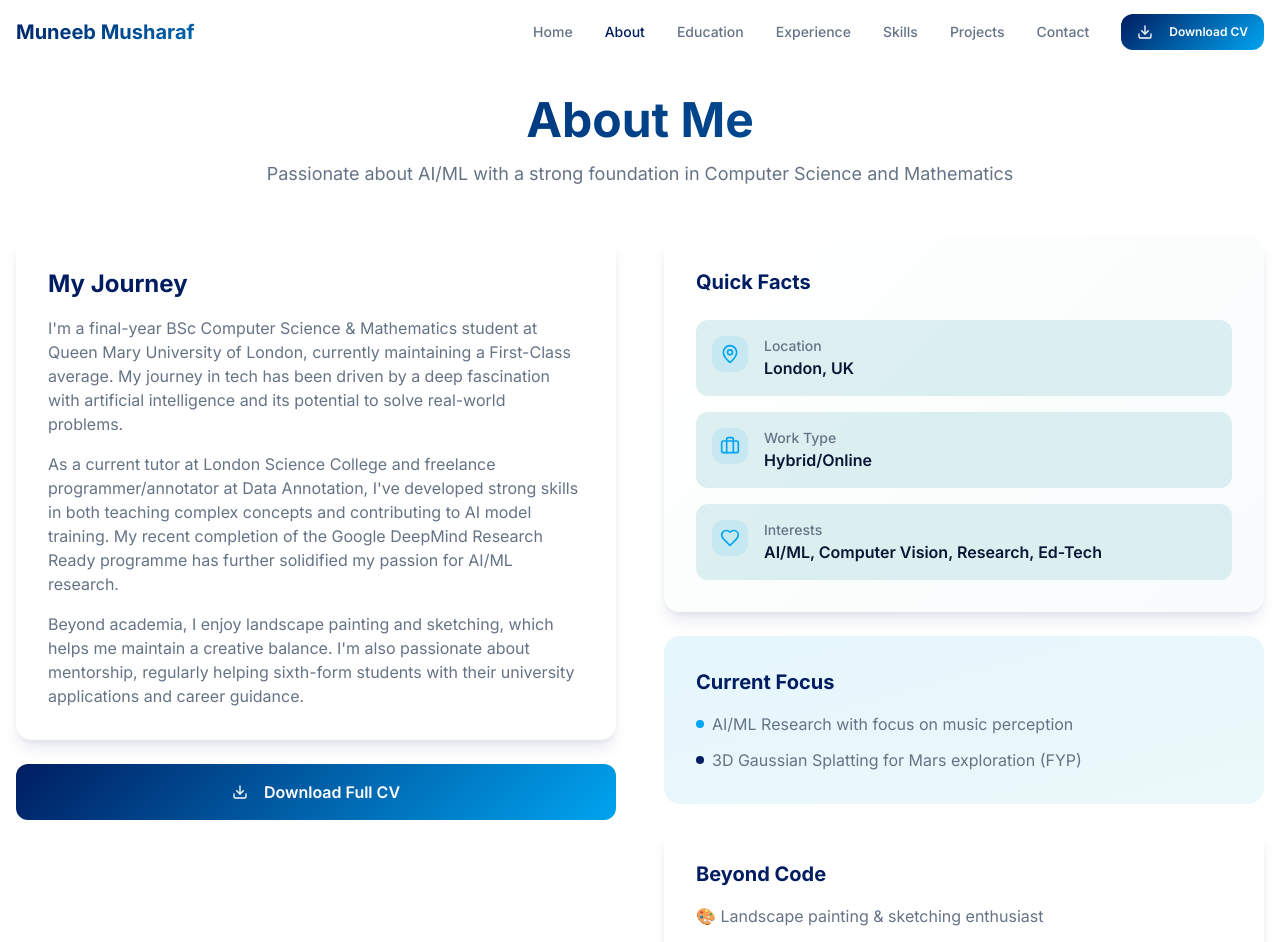
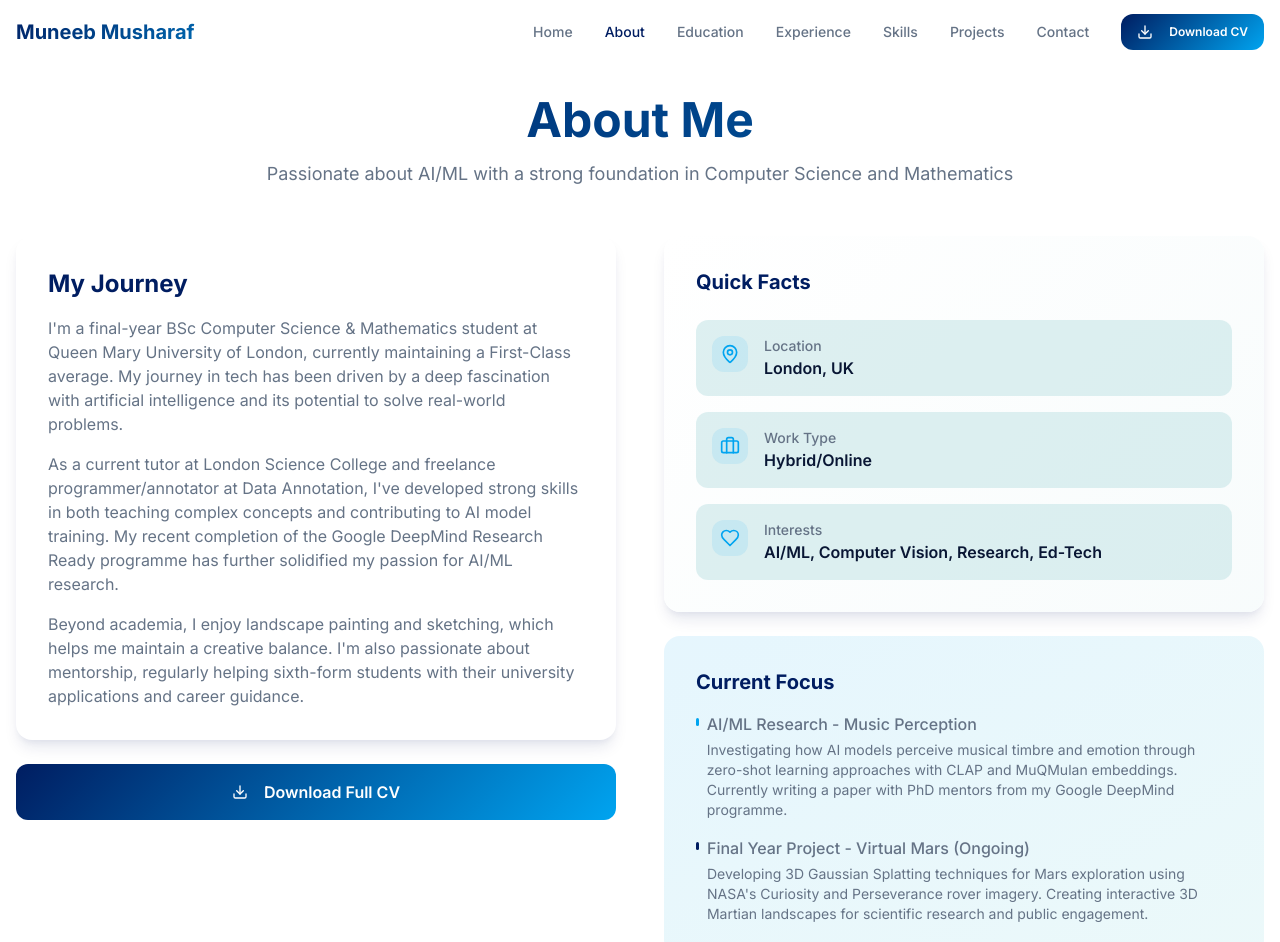
Before and after one commit to MUNEEBM05/muneeb-musharaf, a React (Vite) app: page /about in a window 1280 px wide. Shown: the top 942 px of the page. Built offline with nearby package versions, Linux system fonts and the light colour scheme.

Commit message:
Refine research details
Expand on research experience, specifically mentioning the ongoing final year project related to Mars.

```diff
--- a/src/pages/About.tsx
+++ b/src/pages/About.tsx
@@ -91,18 +91,20 @@ const About = () => {
             {/* Current Focus */}
             <div className="bg-gradient-to-br from-accent/10 to-teal/10 rounded-2xl p-8 animate-slide-in-right">
               <h3 className="text-xl font-bold text-primary mb-4">Current Focus</h3>
-              <ul className="space-y-3">
-                <li className="flex items-center gap-2">
-                  <span className="w-2 h-2 bg-accent rounded-full"></span>
-                  <span className="text-muted-foreground">
-                    AI/ML Research with focus on music perception
-                  </span>
+              <ul className="space-y-4">
+                <li className="flex items-start gap-2">
+                  <span className="w-2 h-2 bg-accent rounded-full mt-1.5"></span>
+                  <div className="text-muted-foreground">
+                    <p className="font-medium mb-1">AI/ML Research - Music Perception</p>
+                    <p className="text-sm">Investigating how AI models perceive musical timbre and emotion through zero-shot learning approaches with CLAP and MuQMulan embeddings. Currently writing a paper with PhD mentors from my Google DeepMind programme.</p>
+                  </div>
                 </li>
-                <li className="flex items-center gap-2">
-                  <span className="w-2 h-2 bg-primary rounded-full"></span>
-                  <span className="text-muted-foreground">
-                    3D Gaussian Splatting for Mars exploration (FYP)
-                  </span>
+                <li className="flex items-start gap-2">
+                  <span className="w-2 h-2 bg-primary rounded-full mt-1.5"></span>
+                  <div className="text-muted-foreground">
+                    <p className="font-medium mb-1">Final Year Project - Virtual Mars (Ongoing)</p>
+                    <p className="text-sm">Developing 3D Gaussian Splatting techniques for Mars exploration using NASA's Curiosity and Perseverance rover imagery. Creating interactive 3D Martian landscapes for scientific research and public engagement.</p>
+                  </div>
                 </li>
               </ul>
             </div>
```
